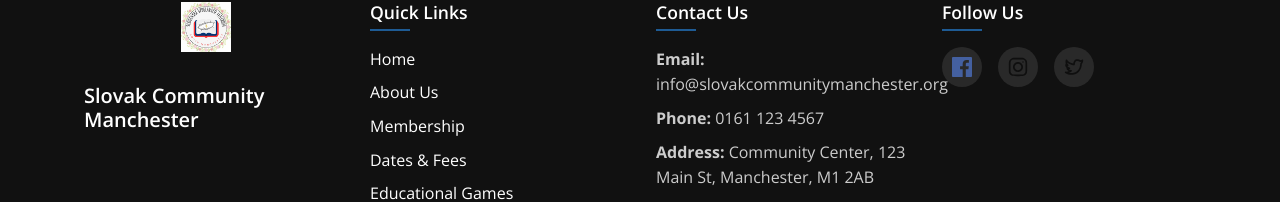
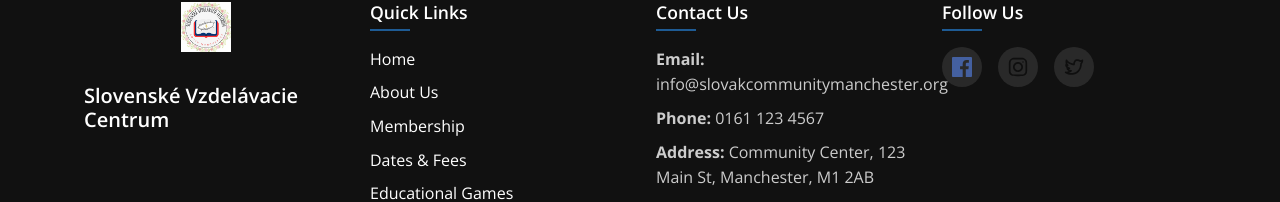
Before and after one commit to Camob123/Charity-Website, a plain HTML site: page pages/events.html in a window 1280 px wide. Shown: the part 4819-5021 px from the top of the page. Drawn offline with nearby package versions, Linux system fonts and the light colour scheme; a script that the page names is missing.

Commit message:
Update events.html

```diff
--- a/pages/events.html
+++ b/pages/events.html
@@ -373,8 +373,8 @@
         <div class="container">
             <div class="footer-content">
                 <div class="footer-logo">
-                    <img src="../images/logo.jpg" alt="Slovak Community Manchester Logo">
-                    <h2>Slovak Community Manchester</h2>
+                    <img src="../images/logo.jpg" alt="Slovenské Vzdelávacie Centrum Logo">
+                    <h2>Slovenské Vzdelávacie Centrum</h2>
                 </div>
                 <div class="footer-links">
                     <h3>Quick Links</h3>
```
